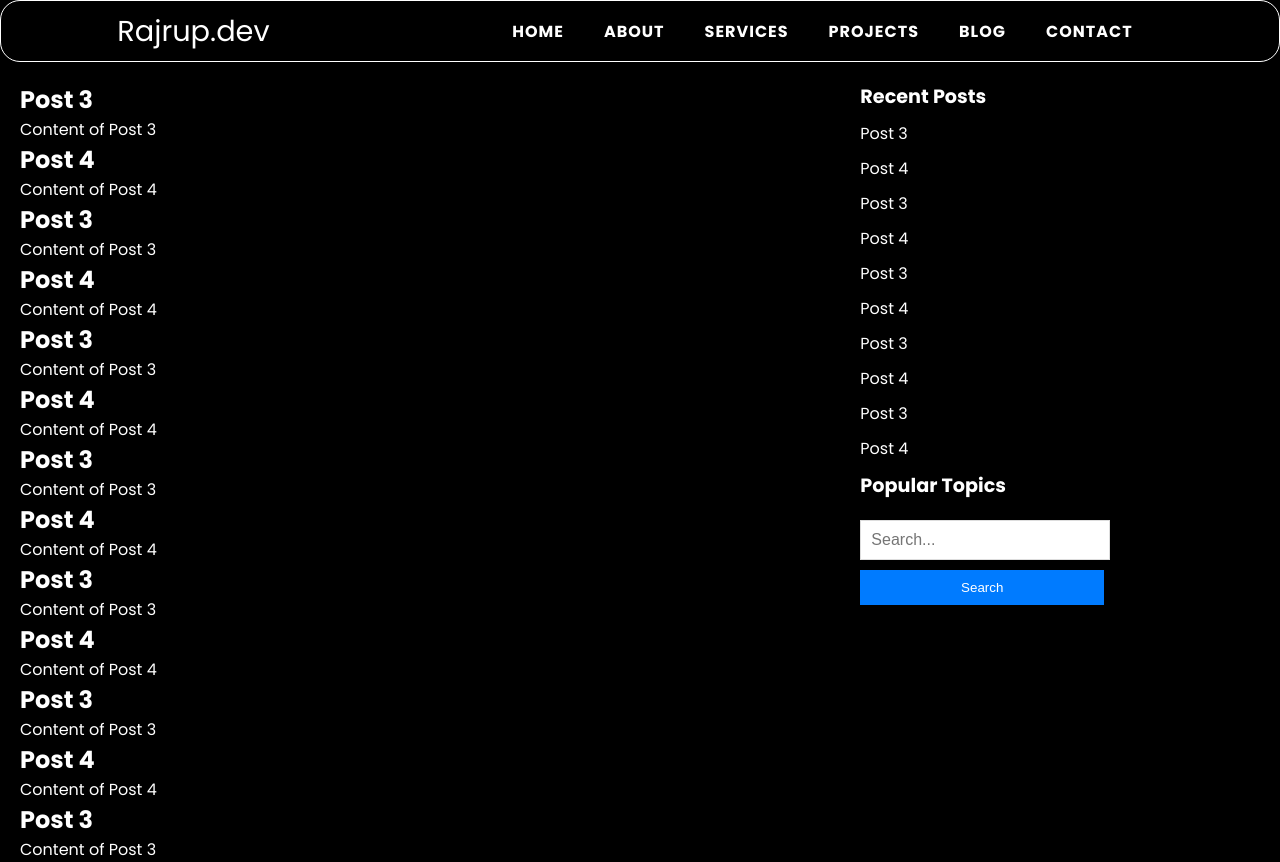
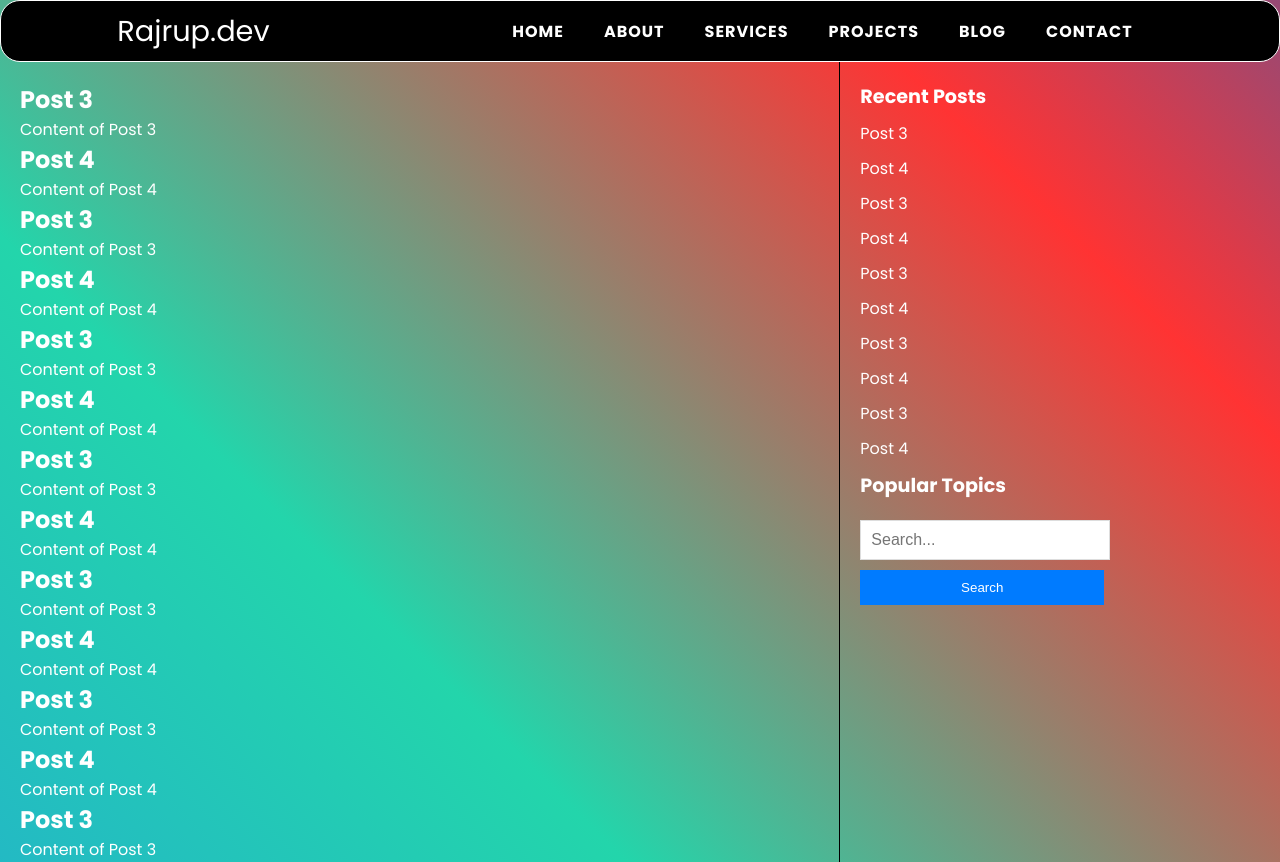
Before and after one commit to rajrupdasofficial/symmetrical-computing-machine-portfolio, a React (Vite) app: page /blogs in a window 1280 px wide. Built offline with nearby package versions, Linux system fonts and the light colour scheme; the HTML template or start-up script is replaced by a standard one.

Commit message:
Applied a gradient based background on a user requiest
Signed-off-by: RajrupDasid <rajrupofficialid@protonmail.com>

```diff
--- a/src/assets/css/master.scss
+++ b/src/assets/css/master.scss
@@ -9,67 +9,67 @@
 }
 body {
 
-    background: rgb(0, 0, 0);
-    color: white;
+    // background: rgb(161, 151, 255);
+    background: linear-gradient(
+      45deg,
+      #ee7752,
+      #e73c7e,
+      #23a6d5,
+      #23d5ab,
+      #ff3333,
+      #0269d1, /* Add more colors as desired */
+      #3498db,
+      #e74c3c,
+      #2ecc71
+    );
+    background-size: 400% 400%;
+    // animation: gradient  15s ease infinite, colorChange 1s ease infinite alternate;
+    color: rgb(255, 255, 255);
     font-family: 'Poppins', sans-serif;
 
   }
-//   body animated linear gradient
-//   background: linear-gradient(
-//     45deg,
-//     #ee7752,
-//     #e73c7e,
-//     #23a6d5,
-//     #23d5ab,
-//     #ff3333,
-//     #2c3e50, /* Add more colors as desired */
-//     #3498db,
-//     #e74c3c,
-//     #2ecc71
-//   );
-//   background-size: 400% 400%;
-//   animation: gradient 15s ease infinite, colorChange 1s ease infinite alternate;
-//   @keyframes gradient {
-//     0% {
-//       background-position: 0% 50%;
-//     }
-//     50% {
-//       background-position: 100% 50%;
-//     }
-//     100% {
-//       background-position: 0% 50%;
-//     }
-//   }
 
-//   @keyframes colorChange {
-//     0% {
-//       background-color: #ee7752;
-//     }
-//     12.5% {
-//       background-color: #e73c7e;
-//     }
-//     25% {
-//       background-color: #23a6d5;
-//     }
-//     37.5% {
-//       background-color: #23d5ab;
-//     }
-//     50% {
-//       background-color: #ff3333;
-//     }
-//     62.5% {
-//       background-color: #2c3e50;
-//     }
-//     75% {
-//       background-color: #3498db;
-//     }
-//     87.5% {
-//       background-color: #e74c3c;
-//     }
-//     100% {
-//       background-color: #2ecc71;
-//     }
-//   }
+  @keyframes gradient {
+    0% {
+      background-position: 0% 50%;
+    }
+    50% {
+      background-position: 100% 50%;
+    }
+    100% {
+      background-position: 0% 50%;
+    }
+  }
+
+  @keyframes colorChange {
+    0% {
+      background-color: #ee7752;
+    }
+    12.5% {
+      background-color: #e73c7e;
+    }
+    25% {
+      background-color: #23a6d5;
+    }
+    37.5% {
+      background-color: #23d5ab;
+    }
+    50% {
+      background-color: #ff3333;
+    }
+    62.5% {
+      background-color: #005cb8;
+    }
+    75% {
+      background-color: #3498db;
+    }
+    87.5% {
+      background-color: #e74c3c;
+    }
+    100% {
+      background-color: #2ecc71;
+    }
+  }
 //   linear body ends here
 nav{
     display: flex;
```
